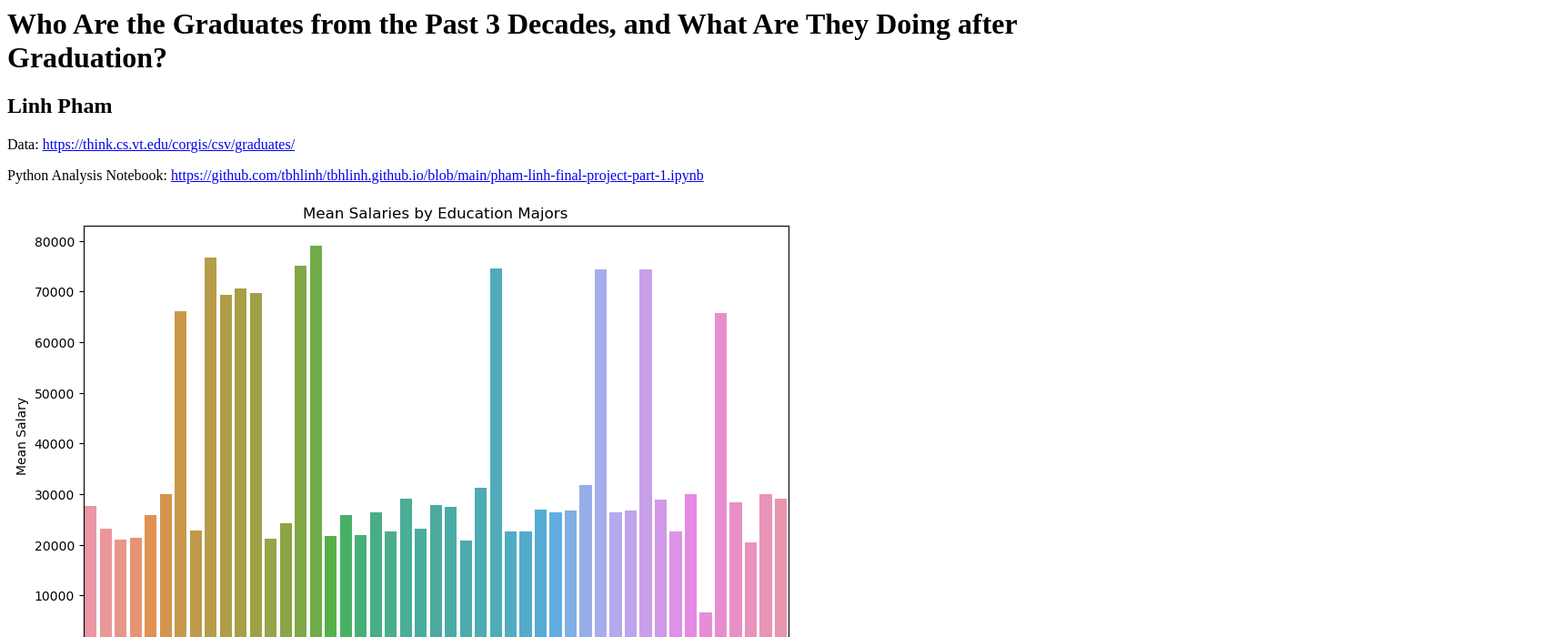
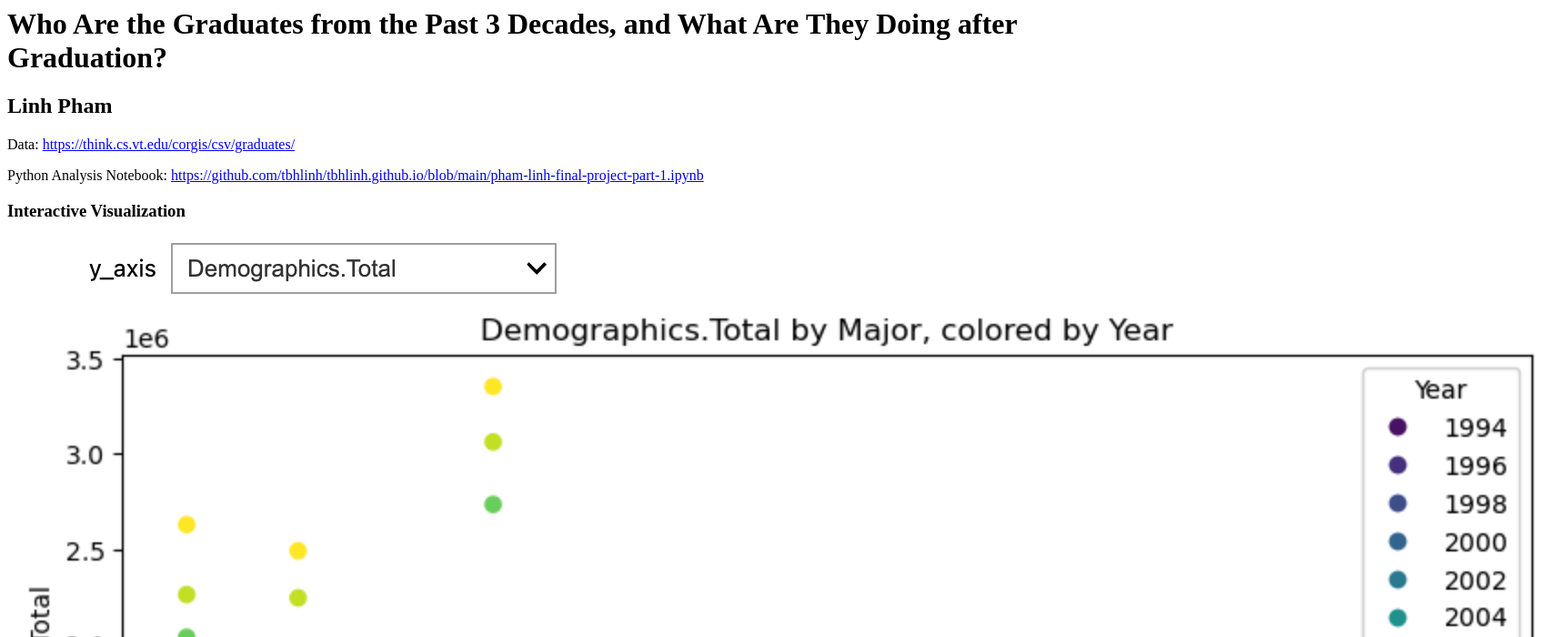
Before and after one commit to tbhlinh/tbhlinh.github.io, a plain HTML site: page index.html in a window 1280 px wide. Shown: the top 700 px of the page at 91% size, 1712 px wide, since content can reach past the window. Drawn offline with Linux system fonts and the light colour scheme.

Commit message:
Update index.html

```diff
--- a/index.html
+++ b/index.html
@@ -3,6 +3,10 @@
 <p>Data: <a href="https://think.cs.vt.edu/corgis/csv/graduates/">https://think.cs.vt.edu/corgis/csv/graduates/</a></p>
 <p>Python Analysis Notebook: <a href="https://github.com/tbhlinh/tbhlinh.github.io/blob/main/pham-linh-final-project-part-1.ipynb">https://github.com/tbhlinh/tbhlinh.github.io/blob/main/pham-linh-final-project-part-1.ipynb</a></p>
 
+<h3>Interactive Visualization</h3>
+<img src="https://github.com/tbhlinh/tbhlinh.github.io/blob/main/Screenshot%202022-12-03%20at%2023.01.15.png?raw=true">
+
+<h3>Contextual Visualizations</h3>
 <img src="https://github.com/tbhlinh/tbhlinh.github.io/blob/main/output.png?raw=true">
 <p>Source: I created this visualization using Python. You can find it <a href="https://github.com/tbhlinh/tbhlinh.github.io/blob/main/pham-linh-final-project-part-1.ipynb">here</a>.</p>
 
```
